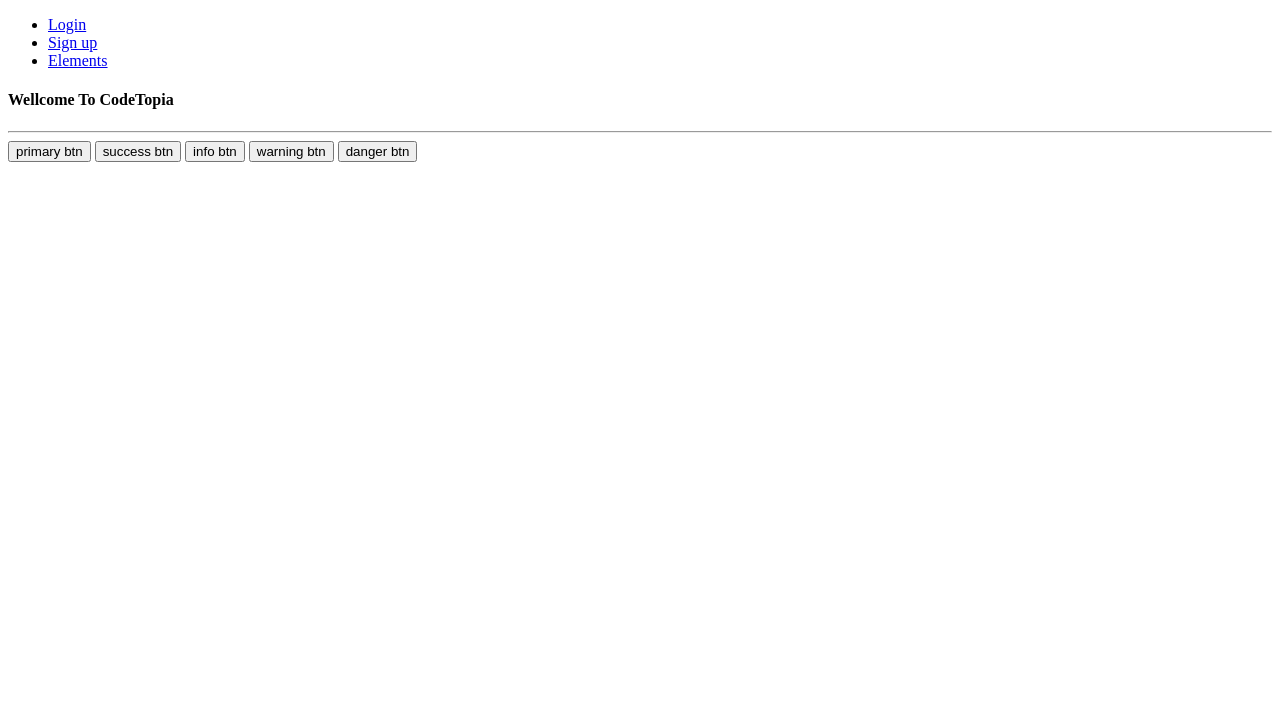
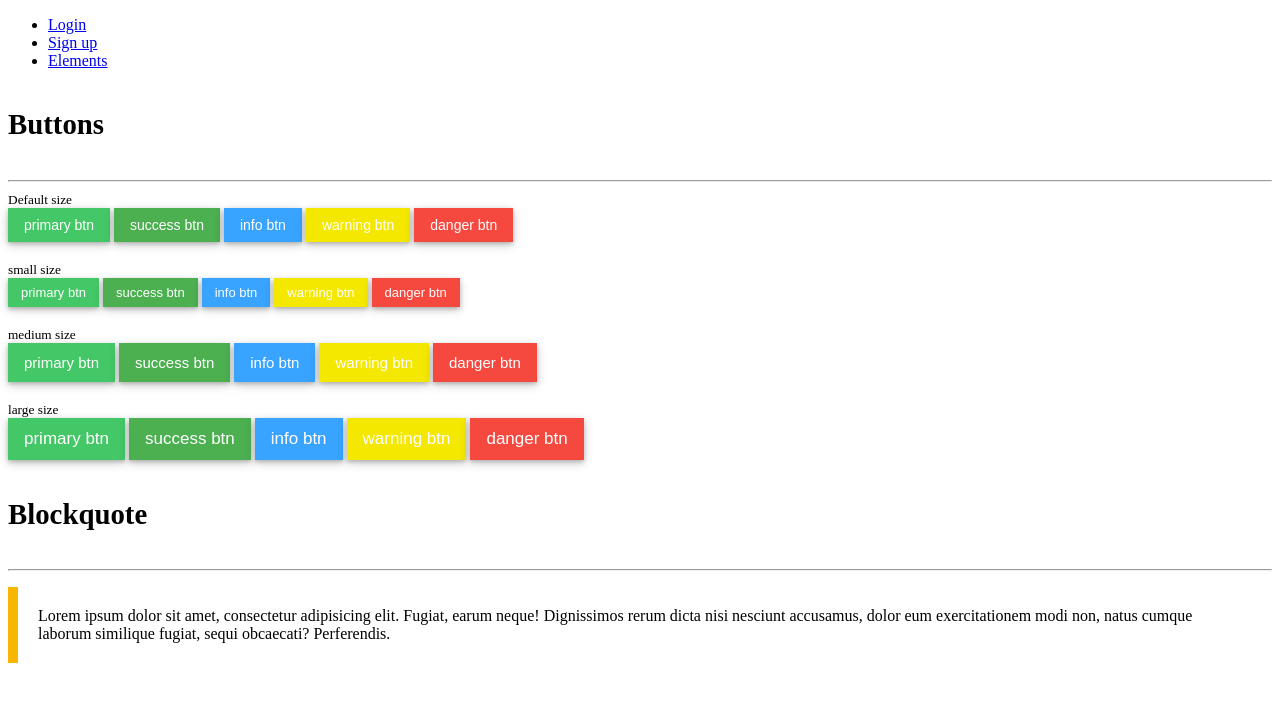
Before and after one commit to w3gw/CodeTopia, a Django app: page /elements/ in a window 1280 px wide. Shown: the top 702 px of the page. Run offline with Django 3.2, Linux system fonts and the light colour scheme.

Commit message:
added blockquote css style and fininshed button styles

```diff
--- a/static/scss/_buttons.scss
+++ b/static/scss/_buttons.scss
@@ -14,46 +14,72 @@
 // --------------------------------------------------------------------
 // Button Colors
 $primary: #44c767;
-$success: $primary;
+$success: #4CAF50;
 $info: #38a4ff;
 $warning: #f4e700;
 $danger: #f54940;
 
-.btn{
-	display: inline-block;
-    padding: 5px 15px;
+.btn {
+    display: inline-block;
     color: #fff;
-    font-size: 15px;
+    padding: 8px 15px;
+    font-size: 14px;
     font-weight: 400;
     cursor: pointer;
-    border-radius: 5px;
+    border-radius: 0;
     outline: none !important;
-    box-shadow: none !important;
     text-align: center;
-    border: 0;
+    box-shadow: 0 2px 4px 0 rgba(0, 0, 0, 0.2), 0 3px 10px 0 rgba(0, 0, 0, 0.19);
+    &:hover{
+        box-shadow: 0 4px 8px 0 rgba(0, 0, 0, 0.2), 0 6px 20px 0 rgba(0, 0, 0, 0.19);
+    }
+    -webkit-transition: all 0.3s ease 0s;
+    -moz-transition: all 0.3s ease 0s;
+    -o-transition: all 0.3s ease 0s;
+    transition: all 0.3s ease 0s;
+}
+
+.btn-sm {
+    padding: 6px 12px;
+    font-size: 13px;
+}
+
+.btn-md {
+    padding: 10px 15px;
+    font-size: 15px;
+}
+
+.btn-lg {
+    padding: 10px 15px;
+    font-size: 17px;
 }
 
 // btn-primary
 .btn-primary {
+    border: 1px solid $primary;
     background-color: $primary;
 }
 
 // btn-success
 .btn-success {
+    border: 1px solid $success;
     background-color: $success;
 }
 
 // btn-info
 .btn-info {
+    border: 1px solid $info;
     background-color: $info;
 }
 
 // btn-warning
 .btn-warning {
+    border: 1px solid $warning;
     background-color: $warning;
 }
 
 // btn-danger
 .btn-danger {
+    border: 1px solid $danger;
     background-color: $danger;
 }
--- a/static/scss/_variable.scss
+++ b/static/scss/_variable.scss
@@ -2,3 +2,10 @@
 // --------------------------------------------------------------------
 
 // Colors
+
+// Blockquote
+.blockquote {
+  padding: 20px 50px 20px 20px;
+  background: #fff;
+  border-left: 10px solid #f8b600;
+}
--- /dev/null
+++ b/static/scss/main.css
@@ -0,0 +1 @@
+h1{font-size:4em}h2{font-size:3em}h3{font-size:2.2em}h4{font-size:1.8em}h5{font-size:1.3em}h6{font-size:1em}.blockquote{padding:20px 50px 20px 20px;background:#fff;border-left:10px solid #f8b600}.btn{display:inline-block;color:#fff;padding:8px 15px;font-size:14px;font-weight:400;cursor:pointer;border-radius:0;outline:none !important;text-align:center;box-shadow:0 2px 4px 0 rgba(0,0,0,.2),0 3px 10px 0 rgba(0,0,0,.19);-webkit-transition:all .3s ease 0s;-moz-transition:all .3s ease 0s;-o-transition:all .3s ease 0s;transition:all .3s ease 0s}.btn:hover{box-shadow:0 4px 8px 0 rgba(0,0,0,.2),0 6px 20px 0 rgba(0,0,0,.19)}.btn-sm{padding:6px 12px;font-size:13px}.btn-md{padding:10px 15px;font-size:15px}.btn-lg{padding:10px 15px;font-size:17px}.btn-primary{border:1px solid #44c767;background-color:#44c767}.btn-success{border:1px solid #4caf50;background-color:#4caf50}.btn-info{border:1px solid #38a4ff;background-color:#38a4ff}.btn-warning{border:1px solid #f4e700;background-color:#f4e700}.btn-danger{border:1px solid #f54940;background-color:#f54940}/*# sourceMappingURL=main.css.map */
--- a/static/scss/main.scss
+++ b/static/scss/main.scss
@@ -1,6 +1,6 @@
 // Global variables: global css styles
 @import 'global_variables';
-@import 'variables';
+@import 'variable';
 @import 'fonts';
 @import 'buttons';
 @import 'forms';
--- a/templates/base/base.html
+++ b/templates/base/base.html
@@ -1,3 +1,4 @@
+{% load static %}
 <!DOCTYPE html>
 <html lang="en">
 <head>
@@ -5,6 +6,8 @@
     <meta name="viewport" content="width=device-width, initial-scale=1.0">
     <meta http-equiv="X-UA-Compatible" content="ie=edge">
     <title>{{ title }}</title>
+    {% static 'scss/main.css' as main_css %}
+    <link rel="stylesheet" href="{{ main_css }}">
     {% block header %}
     {% endblock %}
 </head>
--- a/templates/elements.html
+++ b/templates/elements.html
@@ -6,14 +6,41 @@
 
 {% block content %}
 
-<h4 class="primary">Wellcome To CodeTopia</h4>
+<h4 class="primary">Buttons</h4>
 <hr>
-
+<small>Default size</small> <br>
 <button class="btn btn-primary">primary btn</button>
 <button class="btn btn-success">success btn</button>
 <button class="btn btn-info">info btn</button>
 <button class="btn btn-warning">warning btn</button>
 <button class="btn btn-danger">danger btn</button>
+<br><br><small>small size</small> <br>
+<button class="btn btn-sm btn-primary">primary btn</button>
+<button class="btn btn-sm btn-success">success btn</button>
+<button class="btn btn-sm btn-info">info btn</button>
+<button class="btn btn-sm btn-warning">warning btn</button>
+<button class="btn btn-sm btn-danger">danger btn</button>
+<br><br><small>medium size</small> <br>
+<button class="btn btn-md btn-primary">primary btn</button>
+<button class="btn btn-md btn-success">success btn</button>
+<button class="btn btn-md btn-info">info btn</button>
+<button class="btn btn-md btn-warning">warning btn</button>
+<button class="btn btn-md btn-danger">danger btn</button>
+<br><br><small>large size</small> <br>
+<button class="btn btn-lg btn-primary">primary btn</button>
+<button class="btn btn-lg btn-success">success btn</button>
+<button class="btn btn-lg btn-info">info btn</button>
+<button class="btn btn-lg btn-warning">warning btn</button>
+<button class="btn btn-lg btn-danger">danger btn</button>
+
+<h4>Blockquote</h4>
+<hr>
+<p class="blockquote">
+    Lorem ipsum dolor sit amet, consectetur adipisicing elit.
+    Fugiat, earum neque! Dignissimos rerum dicta nisi nesciunt accusamus,
+    dolor eum exercitationem modi non, natus cumque laborum similique
+    fugiat, sequi obcaecati? Perferendis.
+</p>
 
 {% endblock content %}
 
--- a/templates/index.html
+++ b/templates/index.html
@@ -6,7 +6,7 @@
 
 {% block content %}
 
-<h1>Wellcome To CodeTopia</h1>
+<h4 >Wellcome To CodeTopia</h4>
 
 {% endblock content %}
 
```
Also changed, not shown: db.sqlite3 (added), 1 other file.
